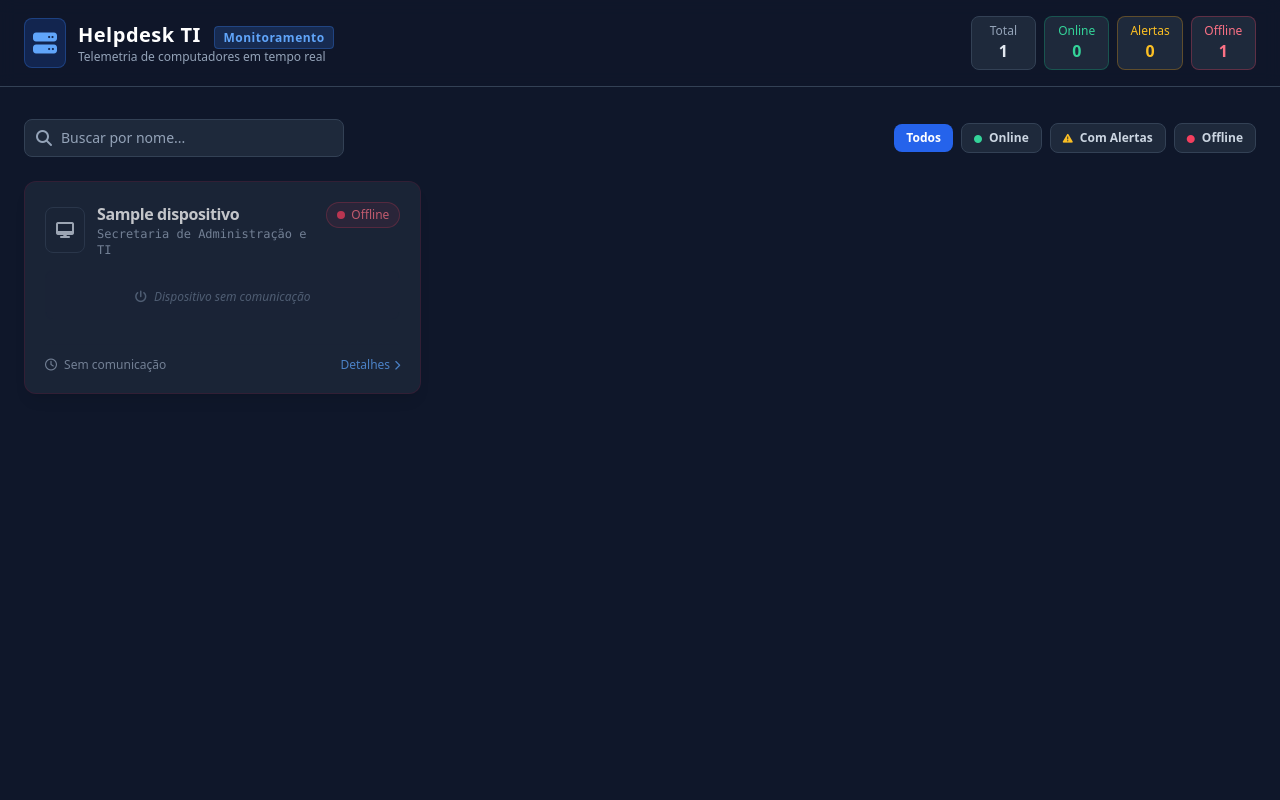
After one commit to AntonioVinicius10/helpdesk_prefeitura, a PHP site: page /admin/dispositivos.php in a window 1280 px wide. The commit adds this page. Run offline with PHP 8.4, Linux system fonts and the light colour scheme; data comes from the database, SQL or seed files in the repository; both versions use the stored data as it was after the commit; tables that the repository leaves empty hold one stand-in row (values such as "Sample post"); some libraries are stand-ins or nearby versions.

Commit message:
alteração em admin, api, includes e sql

```diff
--- /dev/null
+++ b/admin/dispositivos.php
@@ -0,0 +1,187 @@
+<?php
+// 1. Corrige o fuso horário (com a barra)
+date_default_timezone_set('America/Sao_Paulo');
+
+require_once __DIR__ . '/../config/conexao.php';
+
+try {
+    // 2. O MySQL calcula a diferença exata em segundos entre a telemetria e o horário atual
+    $sql = "
+        SELECT
+            d.id,
+            d.hostname,
+            d.cpu_modelo,
+            d.gpu_modelo,
+            d.ram_total_mb,
+            d.ultimo_acesso,
+            TIMESTAMPDIFF(SECOND, d.ultimo_acesso, NOW()) AS segundos_desde_ultimo_acesso,
+            s.nome AS setor_nome,
+            t.ram_livre_mb,
+            t.disco_livre_gb,
+            t.alertas,
+            t.criado_em AS ultima_telemetria
+        FROM dispositivos d
+        LEFT JOIN secretarias_setores s ON d.setor_id = s.id
+        LEFT JOIN dispositivos_telemetria t ON t.id = (
+            SELECT MAX(id)
+            FROM dispositivos_telemetria
+            WHERE dispositivo_id = d.id
+        )
+        ORDER BY d.ultimo_acesso DESC
+    ";
+
+    $stmt = $pdo->prepare($sql);
+    $stmt->execute();
+    $dispositivosBanco = $stmt->fetchAll(PDO::FETCH_ASSOC);
+
+} catch (PDOException $e) {
+    die("Erro ao consultar dispositivos no banco de dados: " . $e->getMessage());
+}
+
+$dispositivos = [];
+
+foreach ($dispositivosBanco as $d) {
+    // Pega a diferença em segundos calculada pelo MySQL
+    $diferencaSegundos = (int) ($d['segundos_desde_ultimo_acesso'] ?? 99999);
+
+    // Decodifica o JSON de alertas do agente
+    $alertasArray = !empty($d['alertas']) ? json_decode($d['alertas'], true) : [];
+
+    // REGRA DE STATUS:
+    // Se passou mais de 180 segundos (3 minutos) sem sinal -> Offline
+    if ($diferencaSegundos > 180) {
+        $status = 'offline';
+    } elseif (!empty($alertasArray)) {
+        $status = 'alerta';
+    } else {
+        $status = 'online';
+    }
+
+    // Porcentagem calculada de uso da memória RAM
+    $ramTotal = $d['ram_total_mb'] ?: 1;
+    $ramLivre = $d['ram_livre_mb'] ?? $ramTotal;
+    $ramUsoPorcentagem = round((($ramTotal - $ramLivre) / $ramTotal) * 100);
+
+    // Formatação de tempo de atualização
+    if ($status === 'offline') {
+        $uptimeTexto = 'Sem comunicação';
+    } else {
+        $minutosAtras = floor($diferencaSegundos / 60);
+        $uptimeTexto = $minutosAtras <= 1 ? 'Ativo agora' : "Visto há {$minutosAtras} min";
+    }
+
+    $dispositivos[] = [
+        'id'                => $d['id'],
+        'hostname'          => $d['hostname'],
+        'status'            => $status,
+        'setor'             => $d['setor_nome'] ?? 'Setor Não Atribuído',
+        'cpu_modelo'        => $d['cpu_modelo'] ?: 'Desconhecido',
+        'ram_total'         => round($d['ram_total_mb'] / 1024, 1) . ' GB',
+        'ram_uso'           => $ramUsoPorcentagem,
+        'disco'             => ($d['disco_livre_gb'] !== null) ? $d['disco_livre_gb'] . ' GB Livres no C:' : 'Não informado',
+        'uptime'            => $uptimeTexto,
+        'ultima_manutencao' => date('d/m/Y H:i', strtotime($d['ultimo_acesso'])),
+        'alertas'           => $alertasArray
+    ];
+}
+
+// 3. Contadores para as caixas de resumo no topo da tela (Corrigindo as variáveis ausentes)
+$total_pcs   = count($dispositivos);
+$online_pcs  = count(array_filter($dispositivos, fn($d) => $d['status'] === 'online'));
+$offline_pcs = count(array_filter($dispositivos, fn($d) => $d['status'] === 'offline'));
+$alerta_pcs  = count(array_filter($dispositivos, fn($d) => $d['status'] === 'alerta'));
+?>
+<!DOCTYPE html>
+<html lang="pt-BR" class="dark">
+<head>
+    <meta charset="UTF-8">
+    <meta name="viewport" content="width=device-width, initial-scale=1.0">
+    <title>Painel de Monitoramento - Helpdesk TI</title>
+
+    <script src="https://cdn.tailwindcss.com"></script>
+    <script>
+        tailwind.config = {
+            darkMode: 'class',
+            theme: {
+                extend: {
+                    colors: {
+                        darkbg: '#0f172a',
+                        darkcard: '#1e293b',
+                        darkborder: '#334155'
+                    }
+                }
+            }
+        }
+    </script>
+
+    <link rel="stylesheet" href="https://cdnjs.cloudflare.com/ajax/libs/font-awesome/6.4.0/css/all.min.css">
+</head>
+<body class="bg-darkbg text-slate-100 min-h-screen font-sans antialiased pb-12">
+
+    <?php
+    include __DIR__ . '/../includes/components/card_dispositivo.php';
+?>
+
+    <script>
+        let filtroAtual = 'todos';
+
+        function abrirModal(pc) {
+            document.getElementById('modalHostname').innerText = pc.hostname;
+            document.getElementById('modalStatus').innerText = 'Status: ' + pc.status.toUpperCase() + ' - ' + pc.uptime;
+            document.getElementById('modalCpu').innerText = pc.cpu_modelo;
+            document.getElementById('modalRam').innerText = pc.ram_total + ' (' + pc.ram_uso + '% em uso)';
+            document.getElementById('modalDisco').innerText = pc.disco;
+            document.getElementById('modalSetor').innerText = pc.setor;
+            document.getElementById('modalManutencao').innerText = pc.ultima_manutencao;
+
+            const alertasContainer = document.getElementById('modalAlertasContainer');
+            const alertasTexto = document.getElementById('modalAlertasTexto');
+            if (pc.alertas && pc.alertas.length > 0) {
+                alertasTexto.innerText = pc.alertas.join(', ');
+                alertasContainer.classList.remove('hidden');
+            } else {
+                alertasContainer.classList.add('hidden');
+            }
+
+            document.getElementById('modalDetalhes').classList.remove('hidden');
+        }
+
+        function fecharModal() {
+            document.getElementById('modalDetalhes').classList.add('hidden');
+        }
+
+        function setFiltro(status) {
+            filtroAtual = status;
+            document.querySelectorAll('.btn-filtro').forEach(btn => {
+                btn.classList.remove('bg-blue-600', 'text-white');
+                btn.classList.add('bg-darkcard', 'text-slate-300');
+            });
+
+            const btnAtivo = document.getElementById('btn-' + status);
+            btnAtivo.classList.remove('bg-darkcard', 'text-slate-300');
+            btnAtivo.classList.add('bg-blue-600', 'text-white');
+
+            filtrarDispositivos();
+        }
+
+        function filtrarDispositivos() {
+            const busca = document.getElementById('searchInput').value.toLowerCase();
+            const cards = document.querySelectorAll('.card-pc');
+
+            cards.forEach(card => {
+                const hostname = card.getAttribute('data-hostname');
+                const status = card.getAttribute('data-status');
+
+                const bateuBusca = hostname.includes(busca);
+                const bateuFiltro = (filtroAtual === 'todos') || (status === filtroAtual);
+
+                if (bateuBusca && bateuFiltro) {
+                    card.classList.remove('hidden');
+                } else {
+                    card.classList.add('hidden');
+                }
+            });
+        }
+    </script>
+</body>
+</html>
--- /dev/null
+++ b/includes/components/card_dispositivo.php
@@ -0,0 +1,212 @@
+<header class="border-b border-darkborder bg-slate-900/80 backdrop-blur sticky top-0 z-30 px-6 py-4">
+        <div class="max-w-7xl mx-auto flex flex-col md:flex-row items-center justify-between gap-4">
+            <div class="flex items-center gap-3">
+                <div class="p-2 bg-blue-600/20 text-blue-400 rounded-lg border border-blue-500/30">
+                    <i class="fa-solid fa-server text-2xl"></i>
+                </div>
+                <div>
+                    <h1 class="text-xl font-bold text-white tracking-wide">Helpdesk TI <span class="text-xs bg-blue-500/20 text-blue-400 border border-blue-500/30 px-2 py-0.5 rounded ml-2">Monitoramento</span></h1>
+                    <p class="text-xs text-slate-400">Telemetria de computadores em tempo real</p>
+                </div>
+            </div>
+
+            <div class="grid grid-cols-4 gap-2 w-full md:w-auto text-center">
+                <div class="bg-darkcard border border-darkborder px-3 py-1.5 rounded-lg">
+                    <span class="text-xs text-slate-400 block">Total</span>
+                    <span class="font-bold text-slate-200"><?= $total_pcs ?></span>
+                </div>
+                <div class="bg-darkcard border border-emerald-500/30 px-3 py-1.5 rounded-lg">
+                    <span class="text-xs text-emerald-400 block">Online</span>
+                    <span class="font-bold text-emerald-400"><?= $online_pcs ?></span>
+                </div>
+                <div class="bg-darkcard border border-amber-500/30 px-3 py-1.5 rounded-lg">
+                    <span class="text-xs text-amber-400 block">Alertas</span>
+                    <span class="font-bold text-amber-400"><?= $alerta_pcs ?></span>
+                </div>
+                <div class="bg-darkcard border border-rose-500/30 px-3 py-1.5 rounded-lg">
+                    <span class="text-xs text-rose-400 block">Offline</span>
+                    <span class="font-bold text-rose-400"><?= $offline_pcs ?></span>
+                </div>
+            </div>
+        </div>
+    </header>
+
+    <main class="max-w-7xl mx-auto px-6 mt-8">
+
+        <div class="flex flex-col md:flex-row gap-4 justify-between items-center mb-6">
+            <div class="relative w-full md:w-80">
+                <i class="fa-solid fa-magnifying-glass absolute left-3 top-1/2 -translate-y-1/2 text-slate-400"></i>
+                <input type="text" id="searchInput" onkeyup="filtrarDispositivos()" placeholder="Buscar por nome..."
+                       class="w-full pl-9 pr-4 py-2 bg-darkcard border border-darkborder rounded-lg text-sm text-slate-200 placeholder-slate-400 focus:outline-none focus:border-blue-500 transition-colors">
+            </div>
+
+            <div class="flex items-center gap-2 w-full md:w-auto overflow-x-auto pb-2 md:pb-0">
+                <button onclick="setFiltro('todos')" id="btn-todos" class="btn-filtro active px-3 py-1.5 rounded-lg text-xs font-semibold bg-blue-600 text-white transition-colors">
+                    Todos
+                </button>
+                <button onclick="setFiltro('online')" id="btn-online" class="btn-filtro px-3 py-1.5 rounded-lg text-xs font-semibold bg-darkcard text-slate-300 hover:bg-slate-700 transition-colors border border-darkborder">
+                    <i class="fa-solid fa-circle text-[8px] text-emerald-400 mr-1"></i> Online
+                </button>
+                <button onclick="setFiltro('alerta')" id="btn-alerta" class="btn-filtro px-3 py-1.5 rounded-lg text-xs font-semibold bg-darkcard text-slate-300 hover:bg-slate-700 transition-colors border border-darkborder">
+                    <i class="fa-solid fa-triangle-exclamation text-[10px] text-amber-400 mr-1"></i> Com Alertas
+                </button>
+                <button onclick="setFiltro('offline')" id="btn-offline" class="btn-filtro px-3 py-1.5 rounded-lg text-xs font-semibold bg-darkcard text-slate-300 hover:bg-slate-700 transition-colors border border-darkborder">
+                    <i class="fa-solid fa-circle text-[8px] text-rose-500 mr-1"></i> Offline
+                </button>
+            </div>
+        </div>
+
+        <div class="grid grid-cols-1 sm:grid-cols-2 lg:grid-cols-3 gap-5" id="gridDispositivos">
+            <?php if (empty($dispositivos)): ?>
+                <div class="col-span-full text-center py-12 bg-darkcard rounded-xl border border-darkborder">
+                    <i class="fa-solid fa-laptop text-4xl text-slate-600 mb-3 block"></i>
+                    <p class="text-slate-400">Nenhum computador registrado no banco de dados até o momento.</p>
+                </div>
+            <?php endif; ?>
+
+            <?php foreach ($dispositivos as $pc): ?>
+                <?php
+                    $badgeClass = 'bg-emerald-500/10 text-emerald-400 border-emerald-500/30';
+                    $dotColor = 'bg-emerald-400';
+                    $statusText = 'Online';
+                    $borderCard = 'hover:border-slate-600';
+
+                    if ($pc['status'] === 'alerta') {
+                        $badgeClass = 'bg-amber-500/10 text-amber-400 border-amber-500/30 animate-pulse';
+                        $dotColor = 'bg-amber-400';
+                        $statusText = 'Atenção';
+                        $borderCard = 'border-amber-500/40 hover:border-amber-500';
+                    } elseif ($pc['status'] === 'offline') {
+                        $badgeClass = 'bg-rose-500/10 text-rose-400 border-rose-500/30';
+                        $dotColor = 'bg-rose-500';
+                        $statusText = 'Offline';
+                        $borderCard = 'border-rose-900/30 opacity-75 hover:opacity-100';
+                    }
+                ?>
+                <div class="card-pc bg-darkcard border border-darkborder rounded-xl p-5 shadow-lg <?= $borderCard ?> transition-all cursor-pointer relative group flex flex-col justify-between"
+                     data-hostname="<?= strtolower($pc['hostname']) ?>"
+                     data-status="<?= $pc['status'] ?>"
+                     onclick="abrirModal(<?= htmlspecialchars(json_encode($pc), ENT_QUOTES, 'UTF-8') ?>)">
+
+                    <div>
+                        <div class="flex items-start justify-between mb-3">
+                            <div class="flex items-center gap-3">
+                                <div class="p-2.5 bg-slate-800 rounded-lg border border-slate-700 group-hover:border-blue-500/50 transition-colors">
+                                    <i class="fa-solid fa-desktop text-slate-300 group-hover:text-blue-400"></i>
+                                </div>
+                                <div>
+                                    <h3 class="font-bold text-white tracking-tight group-hover:text-blue-400 transition-colors"><?= $pc['hostname'] ?></h3>
+                                    <p class="text-xs text-slate-400 font-mono"><?= $pc['setor'] ?></p>
+                                </div>
+                            </div>
+                            <span class="inline-flex items-center gap-1.5 px-2.5 py-1 rounded-full text-xs font-medium border <?= $badgeClass ?>">
+                                <span class="w-2 h-2 rounded-full <?= $dotColor ?>"></span>
+                                <?= $statusText ?>
+                            </span>
+                        </div>
+
+                        <?php if ($pc['status'] !== 'offline'): ?>
+                            <div class="space-y-3 mt-4 border-t border-slate-800 pt-3">
+                                <div>
+                                    <div class="flex justify-between text-xs mb-1">
+                                        <span class="text-slate-400">Uso de RAM</span>
+                                        <span class="font-semibold text-slate-300"><?= $pc['ram_uso'] ?>%</span>
+                                    </div>
+                                    <div class="w-full bg-slate-800 rounded-full h-1.5 overflow-hidden">
+                                        <div class="h-1.5 rounded-full <?= $pc['ram_uso'] > 85 ? 'bg-amber-500' : 'bg-emerald-500' ?>" style="width: <?= $pc['ram_uso'] ?>%"></div>
+                                    </div>
+                                </div>
+                            </div>
+                        <?php else: ?>
+                            <div class="bg-slate-800/50 rounded-lg p-3 text-center border border-slate-800/80 my-2">
+                                <span class="text-xs text-slate-500 italic"><i class="fa-solid fa-power-off mr-1"></i> Dispositivo sem comunicação</span>
+                            </div>
+                        <?php endif; ?>
+                    </div>
+
+                    <div class="mt-4 pt-3 border-t border-slate-800/80 flex justify-between items-center text-xs text-slate-400">
+                        <span><i class="fa-regular fa-clock mr-1"></i> <?= $pc['uptime'] ?></span>
+                        <span class="text-blue-400 group-hover:translate-x-1 transition-transform inline-flex items-center gap-1 font-medium">
+                            Detalhes <i class="fa-solid fa-chevron-right text-[10px]"></i>
+                        </span>
+                    </div>
+                </div>
+            <?php endforeach; ?>
+        </div>
+    </main>
+
+    <div id="modalDetalhes" class="fixed inset-0 bg-slate-950/80 backdrop-blur-sm z-50 hidden flex items-center justify-center p-4">
+        <div class="bg-darkcard border border-darkborder w-full max-w-2xl rounded-2xl shadow-2xl overflow-hidden transform transition-all">
+
+            <div class="bg-slate-900 px-6 py-4 border-b border-darkborder flex justify-between items-center">
+                <div class="flex items-center gap-3">
+                    <div class="p-2 bg-blue-600/20 text-blue-400 rounded-lg border border-blue-500/30">
+                        <i class="fa-solid fa-desktop text-xl"></i>
+                    </div>
+                    <div>
+                        <h2 id="modalHostname" class="text-lg font-bold text-white">---</h2>
+                        <p id="modalStatus" class="text-xs text-slate-400 font-mono">---</p>
+                    </div>
+                </div>
+                <button onclick="fecharModal()" class="text-slate-400 hover:text-white p-2 rounded-lg hover:bg-slate-800 transition-colors">
+                    <i class="fa-solid fa-xmark text-xl"></i>
+                </button>
+            </div>
+
+            <div class="p-6 space-y-6 max-h-[75vh] overflow-y-auto">
+
+                <div id="modalAlertasContainer" class="hidden">
+                    <div class="bg-amber-500/10 border border-amber-500/30 rounded-xl p-3 flex items-start gap-3">
+                        <i class="fa-solid fa-triangle-exclamation text-amber-400 text-lg mt-0.5"></i>
+                        <div>
+                            <h4 class="text-xs font-bold text-amber-400 uppercase tracking-wider">Alertas Identificados</h4>
+                            <p id="modalAlertasTexto" class="text-xs text-slate-300 mt-0.5">---</p>
+                        </div>
+                    </div>
+                </div>
+
+                <div>
+                    <h3 class="text-xs font-bold text-slate-400 uppercase tracking-wider mb-3 flex items-center gap-2">
+                        <i class="fa-solid fa-microchip text-blue-400"></i> Especificações de Hardware
+                    </h3>
+                    <div class="grid grid-cols-1 sm:grid-cols-2 gap-3 bg-slate-900/60 p-4 rounded-xl border border-slate-800/80">
+                        <div>
+                            <span class="text-xs text-slate-500 block">Processador (CPU)</span>
+                            <span id="modalCpu" class="text-sm font-medium text-slate-200">---</span>
+                        </div>
+                        <div>
+                            <span class="text-xs text-slate-500 block">Memória RAM</span>
+                            <span id="modalRam" class="text-sm font-medium text-slate-200">---</span>
+                        </div>
+                        <div class="sm:col-span-2">
+                            <span class="text-xs text-slate-500 block">Espaço em Disco</span>
+                            <span id="modalDisco" class="text-sm font-medium text-slate-200">---</span>
+                        </div>
+                    </div>
+                </div>
+
+                <div>
+                    <h3 class="text-xs font-bold text-slate-400 uppercase tracking-wider mb-3 flex items-center gap-2">
+                        <i class="fa-solid fa-network-wired text-emerald-400"></i> Informações do Sistema
+                    </h3>
+                    <div class="grid grid-cols-1 sm:grid-cols-2 gap-3 bg-slate-900/60 p-4 rounded-xl border border-slate-800/80">
+                        <div>
+                            <span class="text-xs text-slate-500 block">Setor / Secretaria</span>
+                            <span id="modalSetor" class="text-sm font-medium text-slate-200">---</span>
+                        </div>
+                        <div>
+                            <span class="text-xs text-slate-500 block">Último Envio de Telemetria</span>
+                            <span id="modalManutencao" class="text-sm font-medium text-slate-200">---</span>
+                        </div>
+                    </div>
+                </div>
+
+            </div>
+
+            <div class="bg-slate-900 px-6 py-4 border-t border-darkborder flex flex-wrap gap-2 justify-end">
+                <button onclick="fecharModal()" class="px-4 py-2 bg-slate-800 hover:bg-slate-700 text-slate-200 rounded-lg text-xs font-medium transition-colors">
+                    Fechar
+                </button>
+            </div>
+        </div>
+    </div>
```
Also changed, not shown: api/telemetria.php (added, +132 -0 lines), helpdesk_prefeitura.sql (+85 -8 lines), includes/cards_admin.php (+9 -0 lines).
